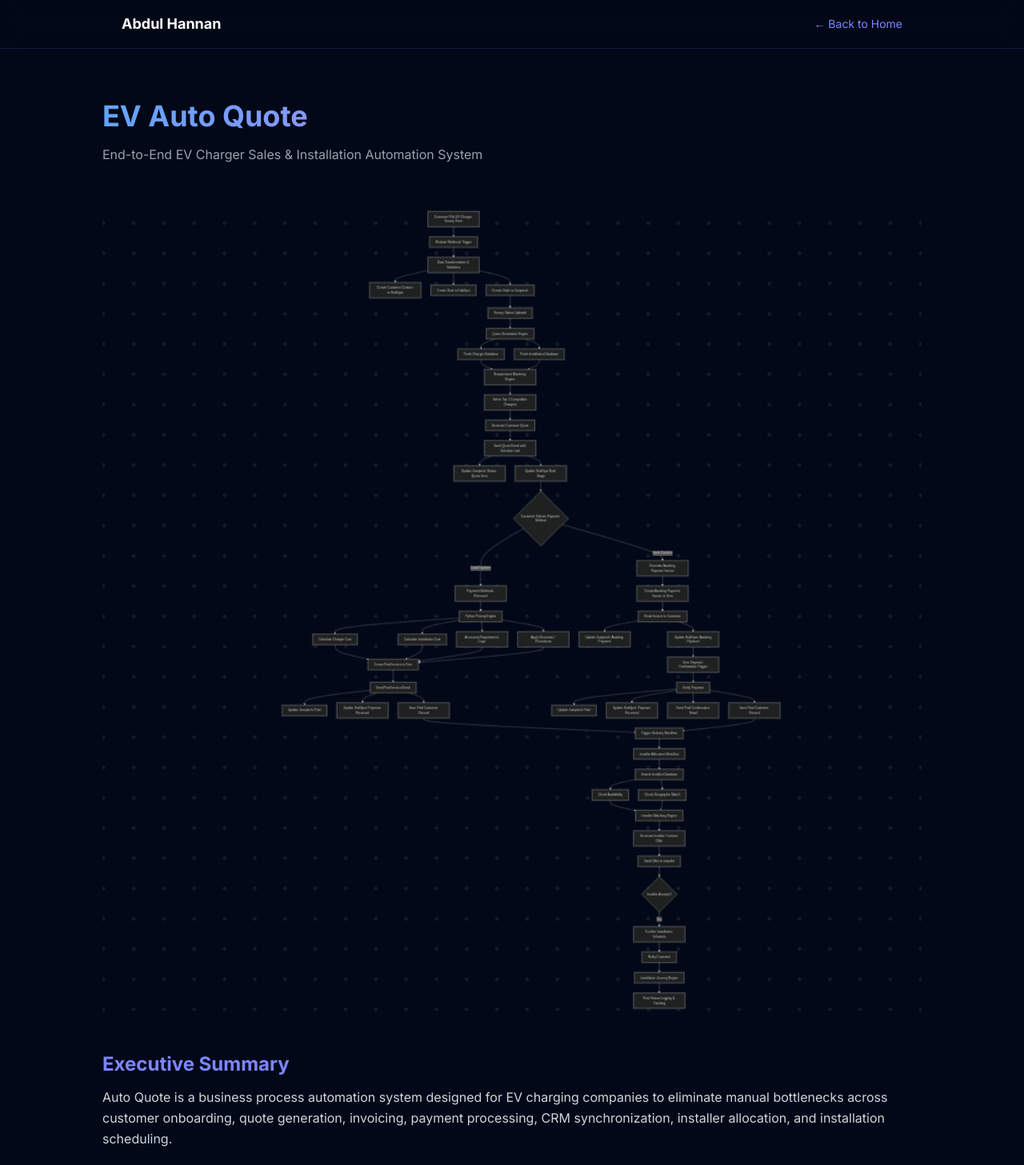
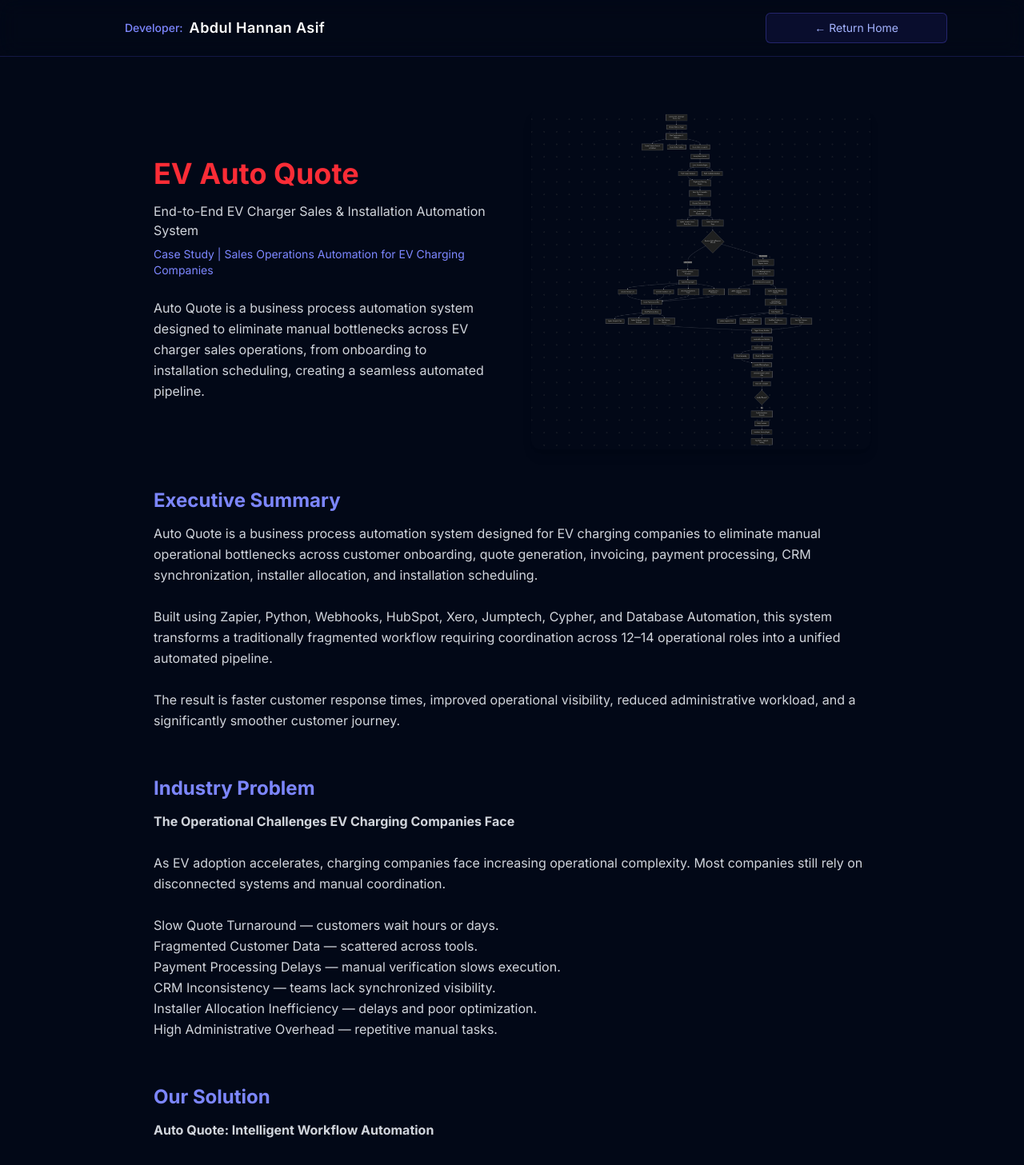
Before and after one commit to doctorhannan/Hannan-App, a Next.js app: page /case-studies/ev-auto-quote in a window 1280 px wide. Shown: the top 1457 px of the page at 80% size. Built offline with nearby package versions, Linux system fonts and the light colour scheme.

Commit message:
changes aq

```diff
--- a/app/case-studies/ev-auto-quote/page.tsx
+++ b/app/case-studies/ev-auto-quote/page.tsx
@@ -4,145 +4,205 @@ export default function EVAutoQuotePage() {
   return (
     <div className="bg-navy-950 text-white min-h-screen">
 
-      {/* 🔹 Top Navbar / Back */}
+      {/* 🔹 Navbar */}
+
       <div className="sticky top-0 z-50 bg-navy-950/80 backdrop-blur-md border-b border-indigo-500/20">
-        <div className="max-w-5xl mx-auto px-6 py-4 flex items-center justify-between">
+  <div className="max-w-6xl mx-auto px-6 sm:px-8 py-4 flex items-center justify-between">
 
-          <h2 className="font-bold text-white text-lg">
-            Abdul Hannan
+    {/* LEFT → Developer Name */}
+    <div className="px-10 xl:px-15 flex items-center gap-2 group cursor-default">
+      <span className="text-indigo-400 text-xs sm:text-sm font-medium">
+        Developer:
+      </span>
+
+      <h2 className="font-semibold text-white text-sm sm:text-lg tracking-wide transition duration-200 group-hover:text-indigo-300">
+        Abdul Hannan Asif
       </h2>
+    </div>
 
+    {/* RIGHT → Button */}
     <Link
       href="/"
-            className="text-sm text-indigo-400 hover:text-indigo-300 transition"
+      className="px-10 xl:px-15 sm:px-5 py-2 rounded-md text-xs sm:text-sm
+                 bg-indigo-600/10 border border-indigo-500/30
+                 text-indigo-300 hover:bg-indigo-600/20
+                 hover:text-white hover:border-indigo-400
+                 transition-all duration-200"
     >
-            ← Back to Home
+      ← Return Home
     </Link>
 
   </div>
 </div>
 
-      {/* 🔹 Main Content */}
-      <div className="px-6 py-16">
-        <div className="max-w-5xl mx-auto">
 
-          {/* Title */}
-          <h1 className="text-4xl font-bold mb-4 gradient-text">
+      {/* 🔹 Main */}
+      <div className="px-4 sm:px-6 py-10 sm:py-16">
+        <div className="max-w-4xl mx-auto">
+
+         {/* 🔹 Hero Section (Responsive Split Layout) */}
+<div className="grid grid-cols-1 md:grid-cols-2 gap-8 md:gap-12 items-center mb-12">
+
+{/* LEFT → TEXT */}
+<div>
+  <h1 className="text-3xl sm:text-4xl font-bold mb-3 text-red-500 leading-tight">
     EV Auto Quote
   </h1>
 
-          <p className="text-gray-400 mb-10">
+  <p className="text-gray-300 text-sm sm:text-base mb-2">
     End-to-End EV Charger Sales & Installation Automation System
   </p>
 
-          {/* Cover Image */}
+  <p className="text-indigo-400 text-xs sm:text-sm mb-6">
+    Case Study | Sales Operations Automation for EV Charging Companies
+  </p>
+
+  <p className="text-gray-300 text-sm sm:text-base leading-relaxed">
+    Auto Quote is a business process automation system designed to eliminate
+    manual bottlenecks across EV charger sales operations, from onboarding
+    to installation scheduling, creating a seamless automated pipeline.
+  </p>
+</div>
+
+{/* RIGHT → IMAGE */}
+<div className="w-full">
   <img
     src="/pictures/projects/AQ/Architecture Diagram.png"
-            className="rounded-xl mb-10 w-full"
     alt="Architecture Diagram"
+    className="rounded-xl w-full shadow-lg hover:scale-[1.02] transition duration-300"
   />
+</div>
 
+</div>
           {/* Executive Summary */}
-          <section className="mb-10">
-            <h2 className="text-indigo-400 text-2xl font-bold mb-3">
-              Executive Summary
-            </h2>
-            <p className="text-gray-300 leading-relaxed">
-              Auto Quote is a business process automation system designed for EV charging companies to eliminate manual bottlenecks across customer onboarding, quote generation, invoicing, payment processing, CRM synchronization, installer allocation, and installation scheduling.
+          <Section title="Executive Summary">
+            Auto Quote is a business process automation system designed for EV charging companies to eliminate manual operational bottlenecks across customer onboarding, quote generation, invoicing, payment processing, CRM synchronization, installer allocation, and installation scheduling.
             <br /><br />
-              Built using Zapier, Python, Webhooks, HubSpot, Xero, Jumptech, Cypher, and database automation, this system transforms a fragmented workflow requiring coordination across 12–14 roles into a unified automated pipeline.
-            </p>
-          </section>
+            Built using Zapier, Python, Webhooks, HubSpot, Xero, Jumptech, Cypher, and Database Automation, this system transforms a traditionally fragmented workflow requiring coordination across 12–14 operational roles into a unified automated pipeline.
+            <br /><br />
+            The result is faster customer response times, improved operational visibility, reduced administrative workload, and a significantly smoother customer journey.
+          </Section>
 
           {/* Problem */}
-          <section className="mb-10">
-            <h2 className="text-indigo-400 text-2xl font-bold mb-3">
-              Industry Problem
-            </h2>
-            <p className="text-gray-300">
-              EV charging companies face operational complexity due to disconnected systems and manual coordination. This results in slow quote turnaround, fragmented customer data, payment delays, inconsistent CRM updates, inefficient installer allocation, and high administrative overhead.
-            </p>
-          </section>
+          <Section title="Industry Problem">
+            <strong>The Operational Challenges EV Charging Companies Face</strong>
+            <br /><br />
+            As EV adoption accelerates, charging companies face increasing operational complexity. Most companies still rely on disconnected systems and manual coordination.
+            <br /><br />
+            Slow Quote Turnaround — customers wait hours or days.
+            <br />
+            Fragmented Customer Data — scattered across tools.
+            <br />
+            Payment Processing Delays — manual verification slows execution.
+            <br />
+            CRM Inconsistency — teams lack synchronized visibility.
+            <br />
+            Installer Allocation Inefficiency — delays and poor optimization.
+            <br />
+            High Administrative Overhead — repetitive manual tasks.
+          </Section>
 
           {/* Solution */}
-          <section className="mb-10">
-            <h2 className="text-indigo-400 text-2xl font-bold mb-3">
-              Solution
-            </h2>
-            <p className="text-gray-300">
-              Auto Quote automates the entire operational journey:
+          <Section title="Our Solution">
+            <strong>Auto Quote: Intelligent Workflow Automation</strong>
             <br /><br />
             Customer Survey → Quote Generation → Payment Handling → Invoice Automation → CRM Updates → Installer Assignment → Installation Scheduling
-            </p>
-          </section>
+            <br /><br />
+            Every business event triggers downstream workflows automatically.
+          </Section>
 
           {/* Images */}
-          <div className="grid md:grid-cols-2 gap-6 mb-12">
-            <img src="/pictures/projects/AQ/aq generator.png" className="rounded-xl" alt="" />
-            <img src="/pictures/projects/AQ/aq bank.png" className="rounded-xl" alt="" />
-            <img src="/pictures/projects/AQ/aq paid.png" className="rounded-xl" alt="" />
-            <img src="/pictures/projects/AQ/aq xero to jumptech and cypher.png" className="rounded-xl" alt="" />
+          <div className="grid grid-cols-1 sm:grid-cols-2 gap-4 sm:gap-6 mb-12">
+            <img src="/pictures/projects/AQ/aq generator.png" className="rounded-xl" />
+            <img src="/pictures/projects/AQ/aq bank.png" className="rounded-xl" />
+            <img src="/pictures/projects/AQ/aq paid.png" className="rounded-xl" />
+            <img src="/pictures/projects/AQ/aq xero to jumptech and cypher.png" className="rounded-xl" />
           </div>
 
+          {/* Tech Stack */}
+          <Section title="Technology Stack">
+            <strong>Automation Layer:</strong> Zapier, Webhooks
+            <br />
+            <strong>Business Logic:</strong> Python
+            <br />
+            <strong>Platforms:</strong> HubSpot, Xero, Jumptech, Cypher
+            <br />
+            <strong>Other:</strong> Databases, Email Automation
+          </Section>
+
           {/* Workflow */}
-          <section className="mb-10">
-            <h2 className="text-indigo-400 text-2xl font-bold mb-3">
-              Workflow Architecture
-            </h2>
-            <p className="text-gray-300 leading-relaxed">
-              The system operates in structured phases including customer intake, intelligent quote generation, automated payment routing, invoice processing, CRM synchronization, and installer allocation.
+          <Section title="Workflow Architecture">
+            <strong>Phase 1: Customer Intake</strong>
+            <br />
+            Customer submits survey → Webhook captures data → HubSpot contact + deal → Jumptech order created.
             <br /><br />
-              Each event triggers downstream workflows automatically, ensuring a seamless pipeline.
-            </p>
-          </section>
 
-          {/* Technologies */}
-          <section className="mb-10">
-            <h2 className="text-indigo-400 text-2xl font-bold mb-3">
-              Technologies Used
-            </h2>
-            <p className="text-gray-300">
-              Zapier, Python, Webhooks, HubSpot CRM, Xero Accounting, Jumptech, Cypher, Database Automation
-            </p>
-          </section>
+            <strong>Phase 2: Quote Generation</strong>
+            <br />
+            System analyzes requirements → selects top 3 chargers → sends automated quote email.
+            <br /><br />
+
+            <strong>Phase 3: Payment Automation</strong>
+            <br />
+            Card: instant invoice + fulfillment.
+            <br />
+            Bank: invoice + delayed payment tracking.
+            <br /><br />
+
+            <strong>Phase 4: Installer Allocation</strong>
+            <br />
+            Automatically assigns installer based on location, workload, and availability.
+          </Section>
+
+          {/* Features */}
+          <Section title="Key System Features">
+            Unified Visibility, Event-Driven Automation, Dynamic Pricing, Dual Payment Logic, Installer Optimization, Audit Logs.
+          </Section>
 
           {/* Impact */}
-          <section className="mb-10">
-            <h2 className="text-indigo-400 text-2xl font-bold mb-3">
-              Business Impact
-            </h2>
-            <ul className="text-green-400 space-y-2">
-              <li>• 80% reduction in manual operations</li>
-              <li>• Quote generation reduced from hours to minutes</li>
-              <li>• Real-time CRM and payment synchronization</li>
-              <li>• Faster customer communication</li>
-              <li>• Scalable operations without additional staff</li>
-            </ul>
-          </section>
+          <Section title="Business Impact">
+            Up to 80% reduction in manual work.
+            <br />
+            Quotes generated in minutes.
+            <br />
+            Real-time payment + CRM sync.
+            <br />
+            Improved customer experience.
+            <br />
+            Scalable operations.
+          </Section>
+
+          {/* Why */}
+          <Section title="Why This Matters">
+            Faster responses, better deal conversion, lower operational cost, and scalable EV operations.
+          </Section>
+
+          {/* Highlights */}
+          <Section title="Project Highlights">
+            Business Automation, API Integration, CRM Systems, Payment Workflows, Python Logic, System Design.
+          </Section>
 
           {/* CTA */}
-          <div className="text-center mt-16">
-            <p className="text-gray-400 mb-4">
-              Want to automate your business like this?
+          <div className="text-center mt-14 sm:mt-20">
+            <p className="text-gray-400 mb-4 text-sm sm:text-base">
+              Let’s automate the future of EV operations.
             </p>
 
             <Link
               href="/#contact"
-              className="bg-gradient-to-r from-indigo-600 to-purple-700 px-6 py-3 rounded-md font-semibold hover:shadow-lg transition inline-block"
+              className="bg-gradient-to-r from-indigo-600 to-purple-700 px-5 sm:px-6 py-3 rounded-md font-semibold hover:shadow-lg transition inline-block text-sm sm:text-base"
             >
               Let’s Work Together
             </Link>
 
-            {/* 🔹 Bottom Back Button */}
             <div className="mt-6">
               <Link
                 href="/"
-                className="text-indigo-400 hover:text-indigo-300 underline text-sm"
+                className="text-indigo-400 hover:text-indigo-300 underline text-xs sm:text-sm"
               >
                 Go Back to Home
               </Link>
             </div>
-
           </div>
 
         </div>
@@ -150,3 +210,17 @@ export default function EVAutoQuotePage() {
     </div>
   );
 }
+
+/* 🔹 Reusable Section Component */
+function Section({ title, children }: any) {
+  return (
+    <section className="mb-10 sm:mb-14">
+      <h2 className="text-indigo-400 text-xl sm:text-2xl font-bold mb-3">
+        {title}
+      </h2>
+      <p className="text-gray-300 leading-relaxed text-sm sm:text-base">
+        {children}
+      </p>
+    </section>
+  );
+}
--- a/components/sections/CaseStudies.tsx
+++ b/components/sections/CaseStudies.tsx
@@ -3,7 +3,7 @@
 import { useRouter } from "next/navigation";
 
 type CaseStudy = {
-  path: string; // changed from slug → path
+  path: string;
   cover: string;
   title: string;
   subtitle: string;
@@ -17,7 +17,7 @@ const caseStudies: CaseStudy[] = [
     cover: "/pictures/projects/AQ/Architecture Diagram.png",
     title: "EV Auto Quote System",
     subtitle: "End-to-End EV Charger Sales & Installation Automation",
-    tags: ["Automation", "Zapier", "Python", "CRM", "HubSpot", "Xero", "Jumptech"],
+    tags: ["Automation", "Zapier", "Python", "CRM", "HubSpot", "Xero"],
     result: "80% reduction in manual operations",
   },
 ];
@@ -26,62 +26,70 @@ const CaseStudies = () => {
   const router = useRouter();
 
   return (
-    <section className="py-20 bg-navy-950">
-      <div className="max-w-8xl mx-auto px-4 sm:px-6 lg:px-12">
+    <section className="py-16 md:py-20 bg-navy-950">
+      <div className="max-w-8xl mx-auto px-4 sm:px-6 lg:px-10">
 
         {/* Heading */}
-        <div className="text-center mb-16">
-          <h2 className="text-4xl font-bold text-white mb-4">
+        <div className="text-center mb-12 md:mb-16">
+          <h2 className="text-3xl md:text-4xl font-bold text-white mb-4">
             Case <span className="gradient-text">Studies</span>
           </h2>
-          <p className="text-gray-400 max-w-xl mx-auto">
+          <p className="text-gray-400 max-w-lg mx-auto text-sm md:text-base">
             Deep dive into real-world automation systems and measurable impact.
           </p>
         </div>
 
         {/* Grid */}
-        <div className="grid md:grid-cols-2 gap-8">
+        <div className="grid sm:grid-cols-1 md:grid-cols-2 gap-6 md:gap-8">
           {caseStudies.map((cs) => (
             <div
               key={cs.path}
               onClick={() => router.push(cs.path)}
-              className="h-30 cursor-pointer group rounded-2xl overflow-hidden border border-indigo-700 bg-white/5 hover:bg-white/10 hover:-translate-y-1 transition-all duration-300"
+              className="cursor-pointer group rounded-xl md:rounded-2xl overflow-hidden border border-indigo-700 bg-white/5 hover:bg-white/10 hover:-translate-y-1 transition-all duration-300"
             >
-              <div className="h-62 overflow-hidden">
+              {/* Image */}
+              <div className="w-full aspect-[16/9] overflow-hidden">
                 <img
                   src={cs.cover}
                   alt={cs.title}
-                  className="w-full object-cover group-hover:scale-105 transition duration-500"
+                  className="w-full h-full object-cover group-hover:scale-105 transition duration-500"
                 />
               </div>
 
-              <div className="p-6">
-                <div className="flex flex-wrap gap-2 mb-3">
+              {/* Content */}
+              <div className="p-4 md:p-5">
+
+                {/* Tags */}
+                <div className="flex flex-wrap gap-1.5 mb-2 md:mb-3">
                   {cs.tags.map((tag) => (
                     <span
                       key={tag}
-                      className="text-xs px-2 py-1 bg-indigo-500/20 border border-indigo-500/30 rounded-full text-indigo-300"
+                      className="text-[10px] md:text-xs px-2 py-0.5 md:py-1 bg-indigo-500/20 border border-indigo-500/30 rounded-full text-indigo-300"
                     >
                       {tag}
                     </span>
                   ))}
                 </div>
 
-                <h3 className="text-xl font-bold text-indigo-400 mb-2">
+                {/* Title */}
+                <h3 className="text-base md:text-lg font-bold text-red-500 mb-1 md:mb-2">
                   {cs.title}
                 </h3>
 
-                <p className="text-gray-400 text-sm mb-3">
+                {/* Subtitle */}
+                <p className="text-gray-300 text-xs md:text-sm mb-2 md:mb-3">
                   {cs.subtitle}
                 </p>
 
-                <p className="text-green-400 text-sm font-medium">
+                {/* Result */}
+                <p className="text-green-400 text-xs md:text-sm font-medium">
                   {cs.result}
                 </p>
               </div>
             </div>
           ))}
         </div>
+
       </div>
     </section>
   );
```
Lines whose indentation alone changed are shown as unchanged.
